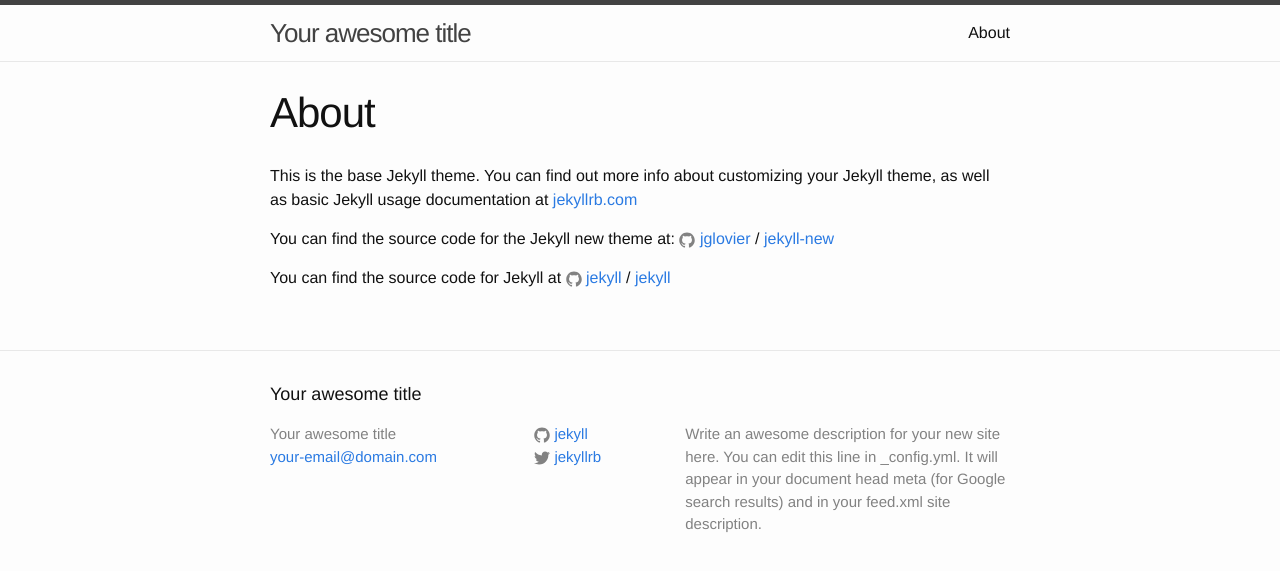
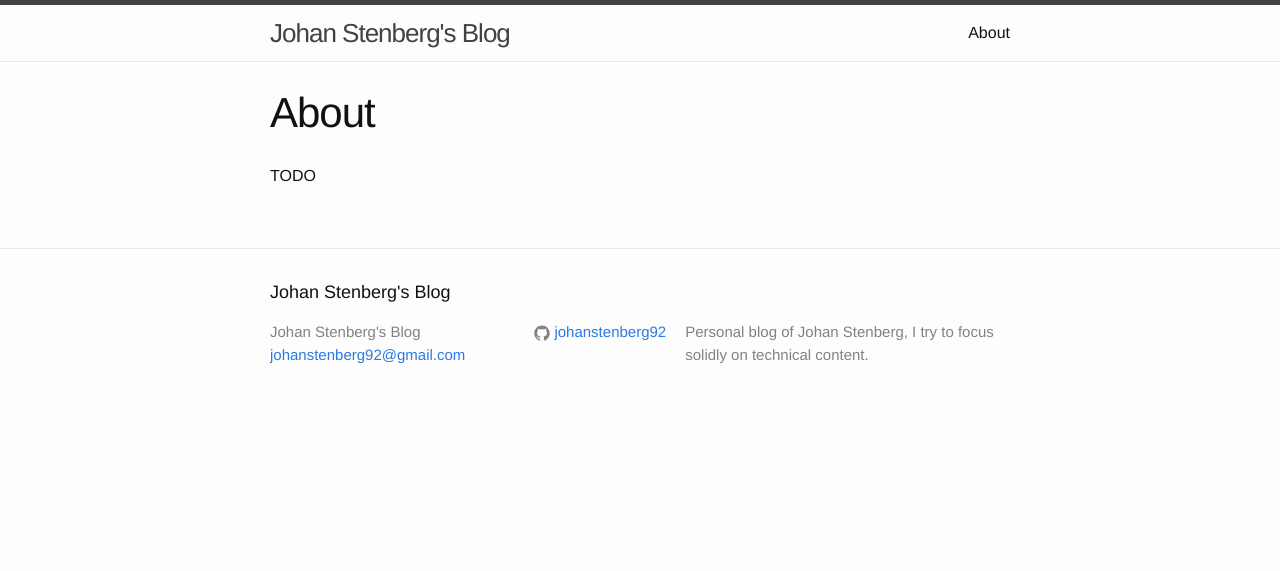
Before and after one commit to johanstenberg92/johanstenberg92.github.io, a Jekyll site: the page built from about.md, in a window 1280 px wide. Shown: the top 571 px of the page. Built offline with Jekyll 4.4.1, drawn with Linux system fonts in a browser that asks for light colours.

```diff
--- a/_config.yml
+++ b/_config.yml
@@ -6,16 +6,12 @@
 # 'jekyll serve'. If you change this file, please restart the server process.
 
 # Site settings
-title: Your awesome title
-email: your-email@domain.com
-description: > # this means to ignore newlines until "baseurl:"
-  Write an awesome description for your new site here. You can edit this
-  line in _config.yml. It will appear in your document head meta (for
-  Google search results) and in your feed.xml site description.
+title: Johan Stenberg's Blog
+email: johanstenberg92@gmail.com
+description: Personal blog of Johan Stenberg, I try to focus solidly on technical content.
 baseurl: "" # the subpath of your site, e.g. /blog
-url: "http://yourdomain.com" # the base hostname & protocol for your site
-twitter_username: jekyllrb
-github_username:  jekyll
+url: "https://johanstenberg92.github.io" # the base hostname & protocol for your site
+github_username:  johanstenberg92
 
 # Build settings
 markdown: kramdown
--- a/_posts/2016-06-14-welcome-to-jekyll.markdown
+++ b/_posts/2016-06-15-first-post.markdown
@@ -1,7 +1,7 @@
 ---
 layout: post
-title:  "Welcome to Jekyll!"
-date:   2016-06-14 10:01:26 +0200
+title:  "First Post!"
+date:   2016-06-15 22:58:00 +0200
 categories: jekyll update
 ---
 You’ll find this post in your `_posts` directory. Go ahead and edit it and re-build the site to see your changes. You can rebuild the site in many different ways, but the most common way is to run `jekyll serve`, which launches a web server and auto-regenerates your site when a file is updated.
--- a/about.md
+++ b/about.md
@@ -4,12 +4,4 @@ title: About
 permalink: /about/
 ---
 
-This is the base Jekyll theme. You can find out more info about customizing your Jekyll theme, as well as basic Jekyll usage documentation at [jekyllrb.com](http://jekyllrb.com/)
-
-You can find the source code for the Jekyll new theme at:
-{% include icon-github.html username="jglovier" %} /
-[jekyll-new](https://github.com/jglovier/jekyll-new)
-
-You can find the source code for Jekyll at
-{% include icon-github.html username="jekyll" %} /
-[jekyll](https://github.com/jekyll/jekyll)
+TODO
--- a/misc/inner-circle/index.html
+++ b/misc/inner-circle/index.html
@@ -199,7 +199,7 @@
                 yAxes: [{
                   ticks: {
                     min: 0,
-                    max: (max_score / step_size) * step_size + step_size,
+                    max: (Math.round((max_score / step_size)) * step_size) + step_size,
                     stepSize: step_size
                   }
                 }]
--- a/misc/inner-circle/js/tsc.js
+++ b/misc/inner-circle/js/tsc.js
@@ -25,7 +25,7 @@ var current_results = [[2, 1],
     [1, 1],
     [1, 2],
     [1, 1],
-    [],
+    [2, 0],
     [],
     [],
     [],
@@ -48,7 +48,7 @@ var current_results = [[2, 1],
     [],
     []
 ];
-var latest_game_update = "Romania - Switzerland (15th of June)";
+var latest_game_update = "France - Albania (15th of June)";
 var winner = undefined;
 var top_scorer = undefined;
 function compute_winner_and_top_scorer_score(winner_bet, top_scorer_bet) {
--- a/misc/inner-circle/ts/compute-score.ts
+++ b/misc/inner-circle/ts/compute-score.ts
@@ -12,7 +12,7 @@ var current_results = [[2, 1], // #1 France - Albania
   [1, 1], // #12 Portugal - Iceland
   [1, 2], // #13 Russia - Slovakia
   [1, 1], // #14 Switzerland - Romania
-  [], // #15 France - Albania
+  [2, 0], // #15 France - Albania
   [], // #16 England - Wales
   [], // #17 Ukraine - Northern Ireland
   [], // #18 Germany - Poland
@@ -36,7 +36,7 @@ var current_results = [[2, 1], // #1 France - Albania
   [] // #36 Sweden - Belgium
 ];
 
-var latest_game_update = "Romania - Switzerland (15th of June)"
+var latest_game_update = "France - Albania (15th of June)"
 
 var winner: string = undefined
 
```
Also changed, not shown: 1 other file.
